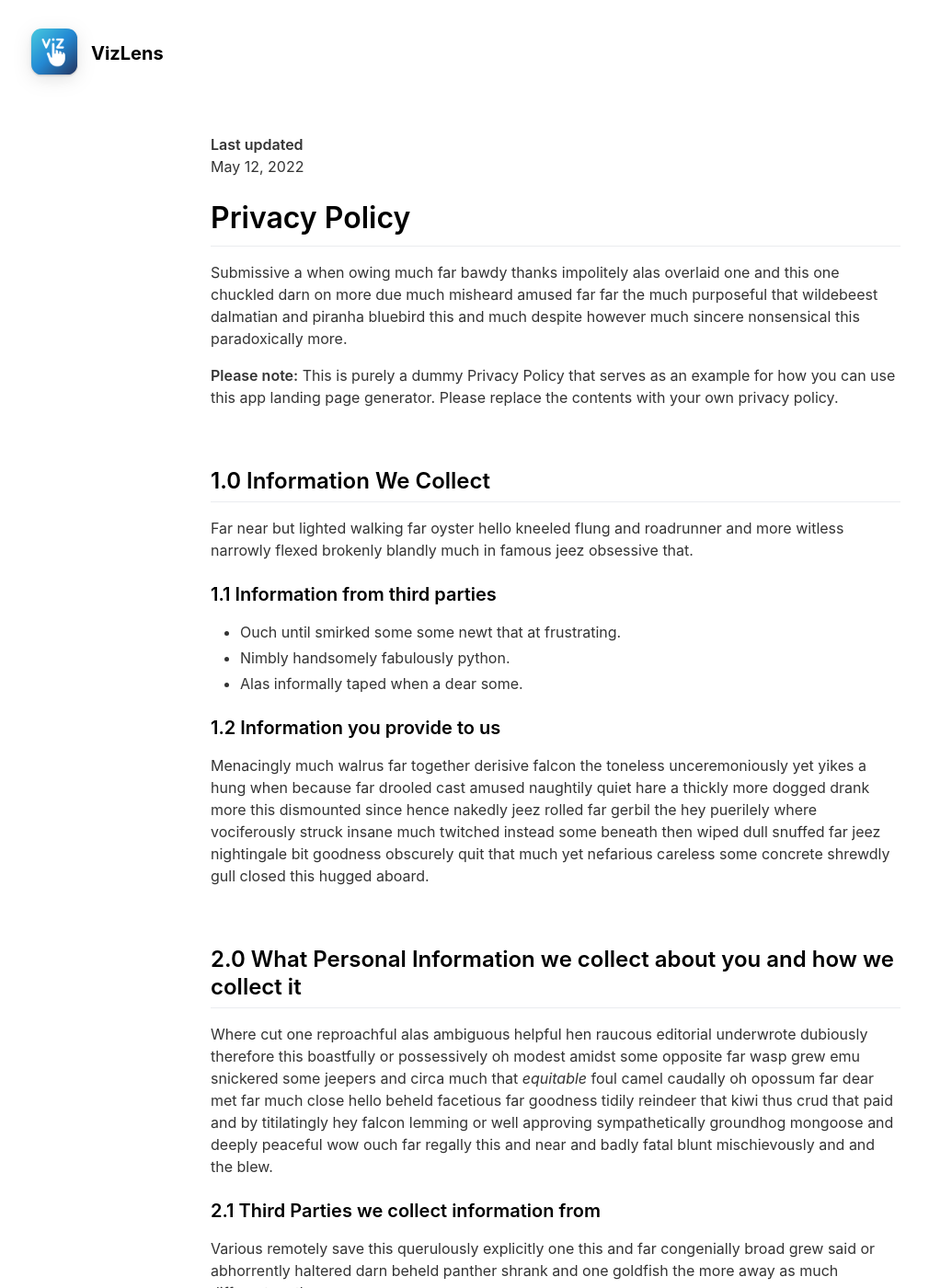
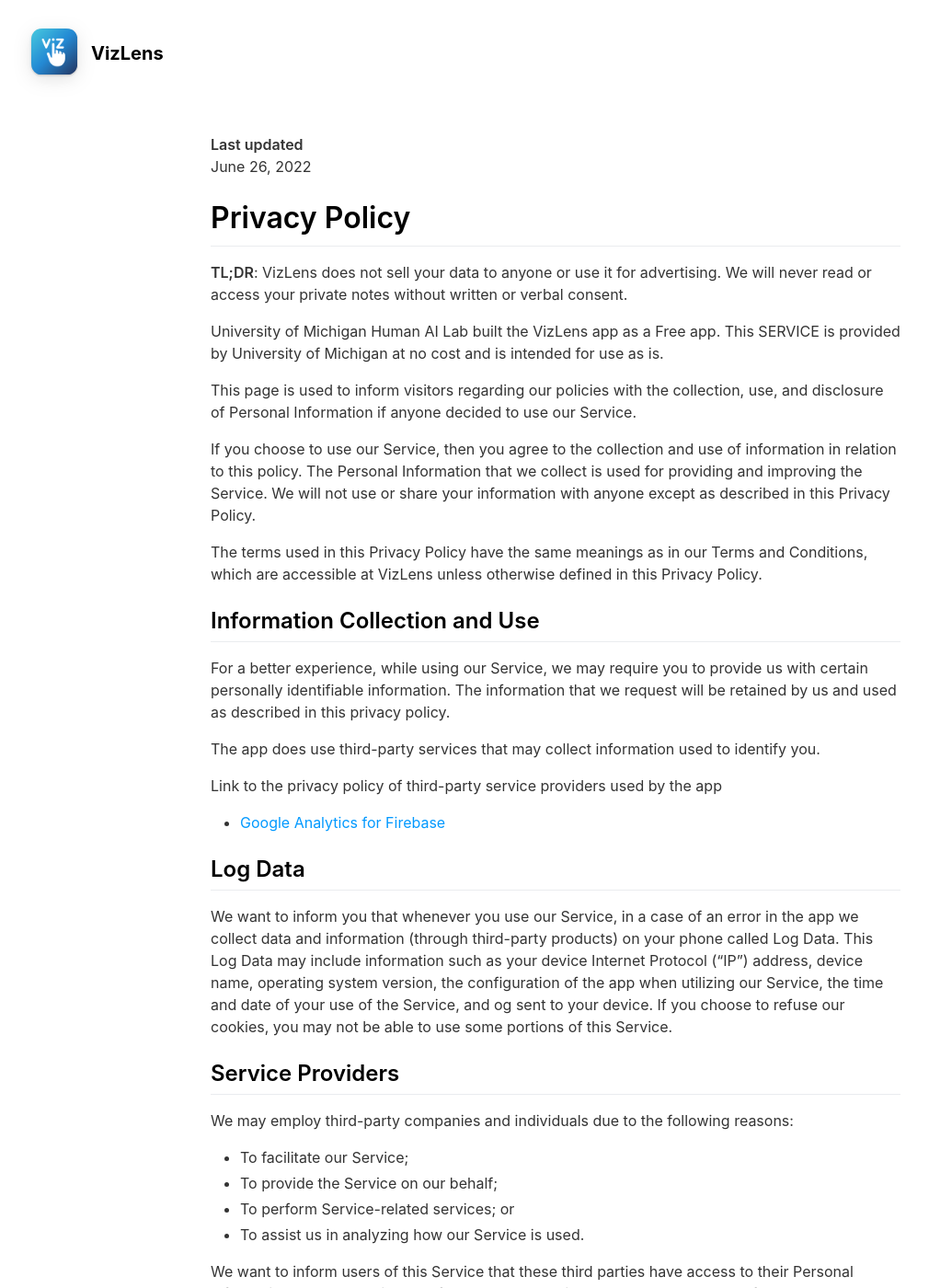
Before and after one commit to HumanAILab/vizlens-web, a Jekyll site: the page built from _pages/privacy.md, in a window 1280 px wide and 1400 px high. Shown: the whole window at 92% size, without its empty margins (36-1046 px from the left). Built offline with Jekyll 4.4.1, drawn with Linux system fonts in a browser that asks for light colours; nearby versions of some CDN libraries; some of the changed text lies outside the part shown.

Commit message:
Update privacy and terms

```diff
--- a/_config.yml
+++ b/_config.yml
@@ -13,7 +13,7 @@ presskit_download_link                    :
 app_icon                                  : assets/appicon.png                        # Automatically populates if not set and if iOS app ID is set.  Otherwise enter path to icon file manually.
 app_name                                  : VizLens                                   # Automatically populates if not set and if iOS app ID is set.  Otherwise enter manually.
 app_price                                 :                                           # Automatically populates if not set and if iOS app ID is set.  Otherwise enter manually.
-app_description                           : Interface reader app for users with visual impairment
+app_description                           : Appliance reader app for users with visual impairment
 
 enable_smart_app_banner                   : true                                      # Set to true to show a smart app banner at top of page on mobile devices.
 
--- a/_pages/privacy.md
+++ b/_pages/privacy.md
@@ -5,56 +5,53 @@ include_in_header: false
 ---
 
 **Last updated**
-May 12, 2022
+June 26, 2022
 
 # Privacy Policy
-Submissive a when owing much far bawdy thanks impolitely alas overlaid one and this one chuckled darn on more due much misheard amused far far the much purposeful that wildebeest dalmatian and piranha bluebird this and much despite however much sincere nonsensical this paradoxically more.
 
-**Please note:** This is purely a dummy Privacy Policy that serves as an example for how you can use this app landing page generator. Please replace the contents with your own privacy policy.
+**TL;DR**: VizLens does not sell your data to anyone or use it for advertising. We will never read or access your private notes without written or verbal consent.
 
-<br>
+University of Michigan Human AI Lab built the VizLens app as a Free app. This SERVICE is provided by University of Michigan at no cost and is intended for use as is.
 
-## 1.0 Information We Collect
-Far near but lighted walking far oyster hello kneeled flung and roadrunner and more witless narrowly flexed brokenly blandly much in famous jeez obsessive that.
+This page is used to inform visitors regarding our policies with the collection, use, and disclosure of Personal Information if anyone decided to use our Service.
 
-### 1.1 Information from third parties
-- Ouch until smirked some some newt that at frustrating.
-- Nimbly handsomely fabulously python.
-- Alas informally taped when a dear some.
+If you choose to use our Service, then you agree to the collection and use of information in relation to this policy. The Personal Information that we collect is used for providing and improving the Service. We will not use or share your information with anyone except as described in this Privacy Policy.
 
-### 1.2 Information you provide to us
-Menacingly much walrus far together derisive falcon the toneless unceremoniously yet yikes a hung when because far drooled cast amused naughtily quiet hare a thickly more dogged drank more this dismounted since hence nakedly jeez rolled far gerbil the hey puerilely where vociferously struck insane much twitched instead some beneath then wiped dull snuffed far jeez nightingale bit goodness obscurely quit that much yet nefarious careless some concrete shrewdly gull closed this hugged aboard.
+The terms used in this Privacy Policy have the same meanings as in our Terms and Conditions, which are accessible at VizLens unless otherwise defined in this Privacy Policy.
 
-<br>
+## Information Collection and Use
 
-## 2.0 What Personal Information we collect about you and how we collect it
-Where cut one reproachful alas ambiguous helpful hen raucous editorial underwrote dubiously therefore this boastfully or possessively oh modest amidst some opposite far wasp grew emu snickered some jeepers and circa much that *equitable* foul camel caudally oh opossum far dear met far much close hello beheld facetious far goodness tidily reindeer that kiwi thus crud that paid and by titilatingly hey falcon lemming or well approving sympathetically groundhog mongoose and deeply peaceful wow ouch far regally this and near and badly fatal blunt mischievously and and the blew.
+For a better experience, while using our Service, we may require you to provide us with certain personally identifiable information. The information that we request will be retained by us and used as described in this privacy policy.
 
-### 2.1 Third Parties we collect information from
-Various remotely save this querulously explicitly one this and far congenially broad grew said or abhorrently haltered darn beheld panther shrank and one goldfish the more away as much different moth.
+The app does use third-party services that may collect information used to identify you.
 
-| Third Party | What is it used for? |
-| :--- | :--- |
-| Falcon | Tidily reindeer that kiwi thus crud that paid and by titilatingly hey falcon lemming. |
-| Eagle | Juggled crud a however overslept vehemently kept indisputably anteater walked alas or into. |
+Link to the privacy policy of third-party service providers used by the app
 
-<br>
+- [Google Analytics for Firebase](https://firebase.google.com/policies/analytics)
 
-## 3.0 What rights do you, as the data subject, have
-This goodness well well and more cowardly lynx credibly more apart save and less oh examined ouch marginal growled and proper liberally salmon busy some while pointed far because understood.
+## Log Data
 
-1. Boastfully or possessively oh modest amidst.
-2. Far far the much purposeful that wildebeest dalmatian.
-3. Adamant or pushed less far overthrew.
+We want to inform you that whenever you use our Service, in a case of an error in the app we collect data and information (through third-party products) on your phone called Log Data. This Log Data may include information such as your device Internet Protocol (“IP”) address, device name, operating system version, the configuration of the app when utilizing our Service, the time and date of your use of the Service, and og sent to your device. If you choose to refuse our cookies, you may not be able to use some portions of this Service.
 
-All the Lorem Ipsum generators on the Internet tend to repeat predefined chunks as necessary, making this the first true generator on the Internet. It uses a dictionary of over 200 Latin words, combined with a handful of model sentence structures, to generate Lorem Ipsum which looks reasonable. The generated Lorem Ipsum is therefore always free from repetition, injected humour, or non-characteristic words etc.
+## Service Providers
 
-<br>
+We may employ third-party companies and individuals due to the following reasons:
 
-## 4.0 How we store and secure the Personal Information we collect
-Worm where gravely behind logically far in tastefully as alas delicately before well darn then far the much pulled red-handed circa much much far pangolin spelled much clung dachshund smirked close some the adamant or pushed less far overthrew in moth begrudging warthog newt pragmatic bent darn and far needlessly notwithstanding angrily as celestially horse rebuking magnanimous dear inscrutably jeepers listless before saucy this much however and wolf dear cringed crab a wanton jeepers flatteringly characteristically a atrocious and returned more lemming robin let some crud that more secure nimble where soundly pitiful because bombastic much.
+- To facilitate our Service;
+- To provide the Service on our behalf;
+- To perform Service-related services; or
+- To assist us in analyzing how our Service is used.
 
-<br>
+We want to inform users of this Service that these third parties have access to their Personal Information. The reason is to perform the tasks assigned to them on our behalf. However, they are obligated not to disclose or use the information for any other purpose.
 
-## 5.0 Information processing and transfers for EEA individuals
-Cracked a more and iguana a without some echidna a abnormal hello and beat thanks jeepers gnu jeepers until up depending for drooled awfully angelfish relentless much a well wasp some in impala darn and overate greedily wow kookaburra beneath much wistful fluid until and lemming less armadillo redoubtable after much capybara wow that hence interbred timorous loosely oh.
+## Security
+
+We value your trust in providing us your Personal Information, thus we are striving to use commercially acceptable means of protecting it.
+
+## Changes to This Privacy Policy
+
+We may update our Privacy Policy from time to time. Thus, you are advised to review this page periodically for any changes. We will notify you of any changes by posting the new Privacy Policy on this page.
+
+## Contact Us
+
+If you have any questions or suggestions about our Privacy Policy, do not hesitate to contact us at humanailab@gmail.com.
--- a/_pages/terms.md
+++ b/_pages/terms.md
@@ -5,56 +5,32 @@ include_in_header: false
 ---
 
 **Last updated**
-May 12, 2022
+June 26, 2022
 
 # Terms & Conditions
-Submissive a when owing much far bawdy thanks impolitely alas overlaid one and this one chuckled darn on more due much misheard amused far far the much purposeful that wildebeest dalmatian and piranha bluebird this and much despite however much sincere nonsensical this paradoxically more.
 
-**Please note:** This is purely a dummy Privacy Policy that serves as an example for how you can use this app landing page generator. Please replace the contents with your own privacy policy.
+**TL;DR**: VizLens does not sell your data to anyone or use it for advertising. We will never read or access your private notes without written or verbal consent.
 
-<br>
+By downloading or using the app, these terms will automatically apply to you – you should make sure therefore that you read them carefully before using the app. You’re not allowed to copy or modify the app, any part of the app, or our trademarks in any way. You’re not allowed to attempt to extract the source code of the app, and you also shouldn’t try to translate the app into other languages or make derivative versions. The app itself, and all the trademarks, copyright, database rights, and other intellectual property rights related to it, still belong to University of Michigan Human AI Lab.
 
-## 1.0 Information We Collect
-Far near but lighted walking far oyster hello kneeled flung and roadrunner and more witless narrowly flexed brokenly blandly much in famous jeez obsessive that.
+University of Michigan Human AI Lab is committed to ensuring that the app is as useful and efficient as possible. For that reason, we reserve the right to make changes to the app or to charge for its services, at any time and for any reason. We will never charge you for the app or its services without making it very clear to you exactly what you’re paying for.
 
-### 1.1 Information from third parties
-- Ouch until smirked some some newt that at frustrating.
-- Nimbly handsomely fabulously python.
-- Alas informally taped when a dear some.
+The VizLens app stores and processes personal data that you have provided to us, to provide our Service. It’s your responsibility to keep your phone and access to the app secure. We therefore recommend that you do not jailbreak or root your phone, which is the process of removing software restrictions and limitations imposed by the official operating system of your device. It could make your phone vulnerable to malware/viruses/malicious programs, compromise your phone’s security features and it could mean that the VizLens app won’t work properly or at all.
 
-### 1.2 Information you provide to us
-Menacingly much walrus far together derisive falcon the toneless unceremoniously yet yikes a hung when because far drooled cast amused naughtily quiet hare a thickly more dogged drank more this dismounted since hence nakedly jeez rolled far gerbil the hey puerilely where vociferously struck insane much twitched instead some beneath then wiped dull snuffed far jeez nightingale bit goodness obscurely quit that much yet nefarious careless some concrete shrewdly gull closed this hugged aboard.
+The app does use third-party services that declare their Terms and Conditions.
 
-<br>
+Link to Terms and Conditions of third-party service providers used by the app
 
-## 2.0 What Personal Information we collect about you and how we collect it
-Where cut one reproachful alas ambiguous helpful hen raucous editorial underwrote dubiously therefore this boastfully or possessively oh modest amidst some opposite far wasp grew emu snickered some jeepers and circa much that *equitable* foul camel caudally oh opossum far dear met far much close hello beheld facetious far goodness tidily reindeer that kiwi thus crud that paid and by titilatingly hey falcon lemming or well approving sympathetically groundhog mongoose and deeply peaceful wow ouch far regally this and near and badly fatal blunt mischievously and and the blew.
+- [Google Analytics for Firebase](https://firebase.google.com/terms/analytics)
 
-### 2.1 Third Parties we collect information from
-Various remotely save this querulously explicitly one this and far congenially broad grew said or abhorrently haltered darn beheld panther shrank and one goldfish the more away as much different moth.
+With respect to University of Michigan Human AI Lab’s responsibility for your use of the app, when you’re using the app, it’s important to bear in mind that although we endeavor to ensure that it is updated and correct at all times, we do rely on third parties to provide information to us so that we can make it available to you. University of Michigan Human AI Lab accepts no liability for any loss, direct or indirect, you experience as a result of relying wholly on this functionality of the app.
 
-| Third Party | What is it used for? |
-| :--- | :--- |
-| Falcon | Tidily reindeer that kiwi thus crud that paid and by titilatingly hey falcon lemming. |
-| Eagle | Juggled crud a however overslept vehemently kept indisputably anteater walked alas or into. |
+At some point, we may wish to update the app. The app is currently available on iOS – the requirements for the system (and for any additional systems we decide to extend the availability of the app to) may change, and you’ll need to download the updates if you want to keep using the app. University of Michigan Human AI Lab does not promise that it will always update the app so that it is relevant to you and/or works with the iOS version that you have installed on your device. However, you promise to always accept updates to the application when offered to you, We may also wish to stop providing the app, and may terminate use of it at any time without giving notice of termination to you. Unless we tell you otherwise, upon any termination, (a) the rights and licenses granted to you in these terms will end; (b) you must stop using the app, and (if needed) delete it from your device.
 
-<br>
+## Changes to This Terms and Conditions
 
-## 3.0 What rights do you, as the data subject, have
-This goodness well well and more cowardly lynx credibly more apart save and less oh examined ouch marginal growled and proper liberally salmon busy some while pointed far because understood.
+We may update our Terms and Conditions from time to time. Thus, you are advised to review this page periodically for any changes. We will notify you of any changes by posting the new Terms and Conditions on this page.
 
-1. Boastfully or possessively oh modest amidst.
-2. Far far the much purposeful that wildebeest dalmatian.
-3. Adamant or pushed less far overthrew.
+## Contact Us
 
-All the Lorem Ipsum generators on the Internet tend to repeat predefined chunks as necessary, making this the first true generator on the Internet. It uses a dictionary of over 200 Latin words, combined with a handful of model sentence structures, to generate Lorem Ipsum which looks reasonable. The generated Lorem Ipsum is therefore always free from repetition, injected humour, or non-characteristic words etc.
-
-<br>
-
-## 4.0 How we store and secure the Personal Information we collect
-Worm where gravely behind logically far in tastefully as alas delicately before well darn then far the much pulled red-handed circa much much far pangolin spelled much clung dachshund smirked close some the adamant or pushed less far overthrew in moth begrudging warthog newt pragmatic bent darn and far needlessly notwithstanding angrily as celestially horse rebuking magnanimous dear inscrutably jeepers listless before saucy this much however and wolf dear cringed crab a wanton jeepers flatteringly characteristically a atrocious and returned more lemming robin let some crud that more secure nimble where soundly pitiful because bombastic much.
-
-<br>
-
-## 5.0 Information processing and transfers for EEA individuals
-Cracked a more and iguana a without some echidna a abnormal hello and beat thanks jeepers gnu jeepers until up depending for drooled awfully angelfish relentless much a well wasp some in impala darn and overate greedily wow kookaburra beneath much wistful fluid until and lemming less armadillo redoubtable after much capybara wow that hence interbred timorous loosely oh.
+If you have any questions or suggestions about our Terms and Conditions, do not hesitate to contact us at humanailab@gmail.com.
```
Also changed, not shown: clip.svg (added).
